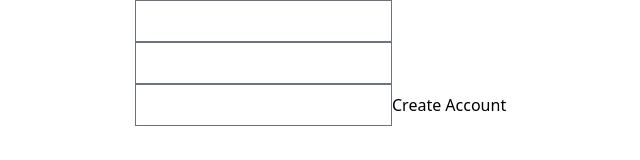
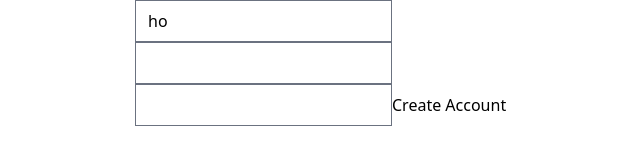
Before and after one commit to REXIANN/carrot-market, a Next.js app: page /forms in a window 1280 px wide. Shown: the top 160 px of the page, without its empty margins (249-889 px from the left). Built offline with nearby package versions, Linux system fonts and the light colour scheme.

Commit message:
task commands for prisma and pscale added

```diff
--- a/pages/forms.tsx
+++ b/pages/forms.tsx
@@ -1,15 +1,46 @@
 import * as React from "react";
 import { useForm } from "react-hook-form";
+import type { FieldErrors } from "react-hook-form";
+
+interface LoginForm {
+  username: string;
+  password: string;
+  email: string;
+}
 
 function Forms() {
-  const { register, watch } = useForm();
+  const { register, watch, handleSubmit } = useForm<LoginForm>({
+    defaultValues: {
+      username: "ho",
+    },
+  });
 
   console.log(watch());
+
+  const onValid = (data: LoginForm) => {
+    console.log({ data });
+  };
+
+  const onInvalid = (err: FieldErrors) => {
+    console.log({ err });
+  };
+
   return (
-    <form>
-      <input {...register("username")} type="text" />
-      <input {...register("email")} type="email" />
-      <input {...register("password")} type="password" />
+    <form onSubmit={handleSubmit(onValid, onInvalid)}>
+      <input
+        {...register("username", {
+          required: "Username is required.",
+        })}
+        type="text"
+      />
+      <input
+        {...register("email", { required: "Email is required." })}
+        type="email"
+      />
+      <input
+        {...register("password", { required: "Password is required." })}
+        type="password"
+      />
       <input type="submit" value="Create Account" />
     </form>
   );
```
Also changed, not shown: Taskfile.yml (+12 -0 lines).
